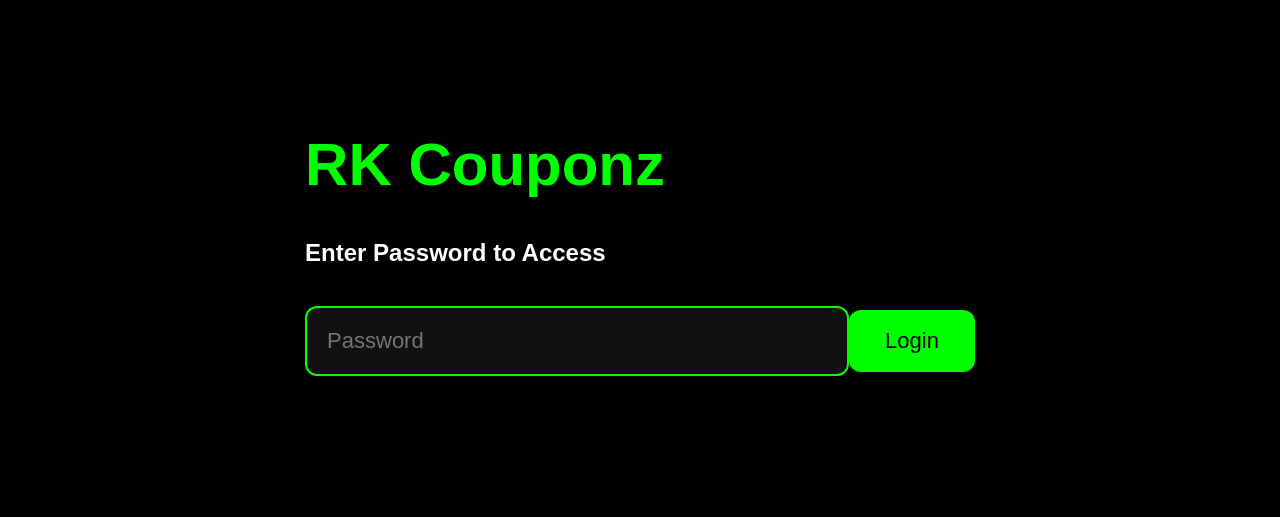
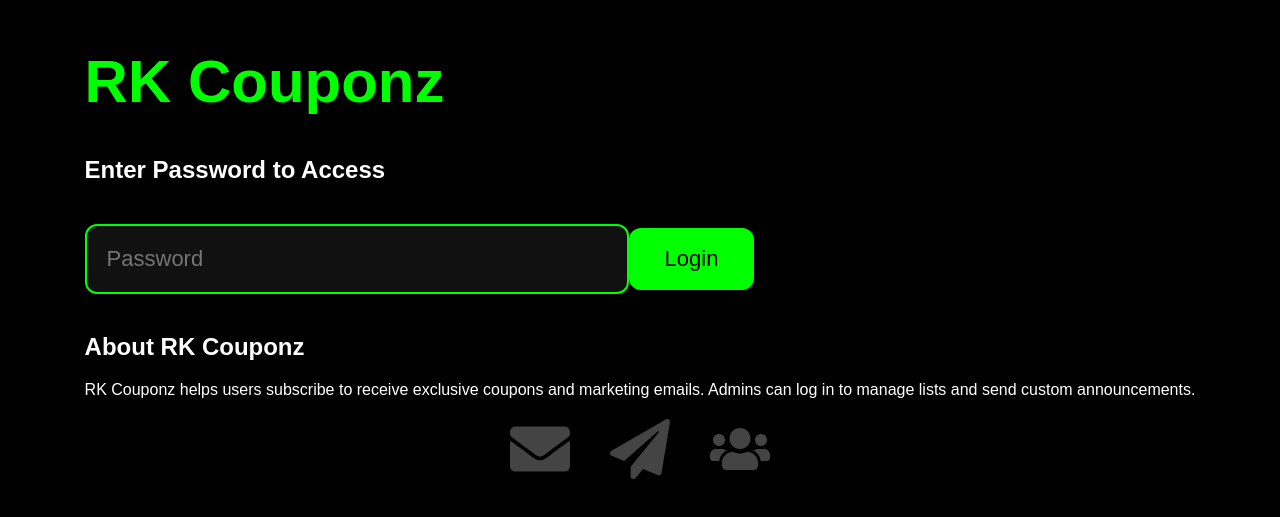
Before and after one commit to Gurnoor-coding/couponz, a React (Create React App) app: page / in a window 1280 px wide. Shown: the part 187-704 px from the top of the page. Built offline with nearby package versions, Linux system fonts and the light colour scheme.

Commit message:
Description

```diff
--- a/package.json
+++ b/package.json
@@ -18,6 +18,7 @@
     "node-mailjet": "^6.0.9",
     "react": "^19.1.1",
     "react-dom": "^19.1.1",
+    "react-icons": "^5.5.0",
     "react-scripts": "5.0.1",
     "uuid": "^13.0.0",
     "web-vitals": "^2.1.4"
--- a/src/App.css
+++ b/src/App.css
@@ -108,3 +108,10 @@ textarea {
   color: #fff;
   font-size: 22px;
 }
+.project-icons {
+  margin-top: 20px;
+  display: flex;
+  justify-content: center;
+  gap: 40px;
+  color: #444;
+}
--- a/src/App.js
+++ b/src/App.js
@@ -1,7 +1,7 @@
 import logo from './logo.svg';
 import './App.css';
 import { useState } from 'react';
-
+import { FaEnvelope, FaPaperPlane, FaUsers } from "react-icons/fa";
 
 
 function App() {
@@ -48,6 +48,7 @@ function App() {
             onChange={(e) => setPasswordInput(e.target.value)}
           />
           <button onClick={handleLogin}>Login</button>
+          <div><ProjectInfo/></div>
         </div>
       ) : (
         <div>
@@ -77,6 +78,26 @@ function App() {
 
 }
 
+
+
+function ProjectInfo() {
+  return (
+    <div className="project-info">
+      <h2>About RK Couponz</h2>
+      <p>
+        RK Couponz helps users subscribe to receive exclusive coupons and
+        marketing emails. Admins can log in to manage lists and send custom
+        announcements.
+      </p>
+
+      <div className="project-icons">
+        <FaEnvelope size={60} />
+        <FaPaperPlane size={60} />
+        <FaUsers size={60} />
+      </div>
+    </div>
+  );
+}
 
 // Function to add emails to backend
 async function add_emails(email){
```
Also changed, not shown: 1 other file (tests, documents, lock files or other folders).
